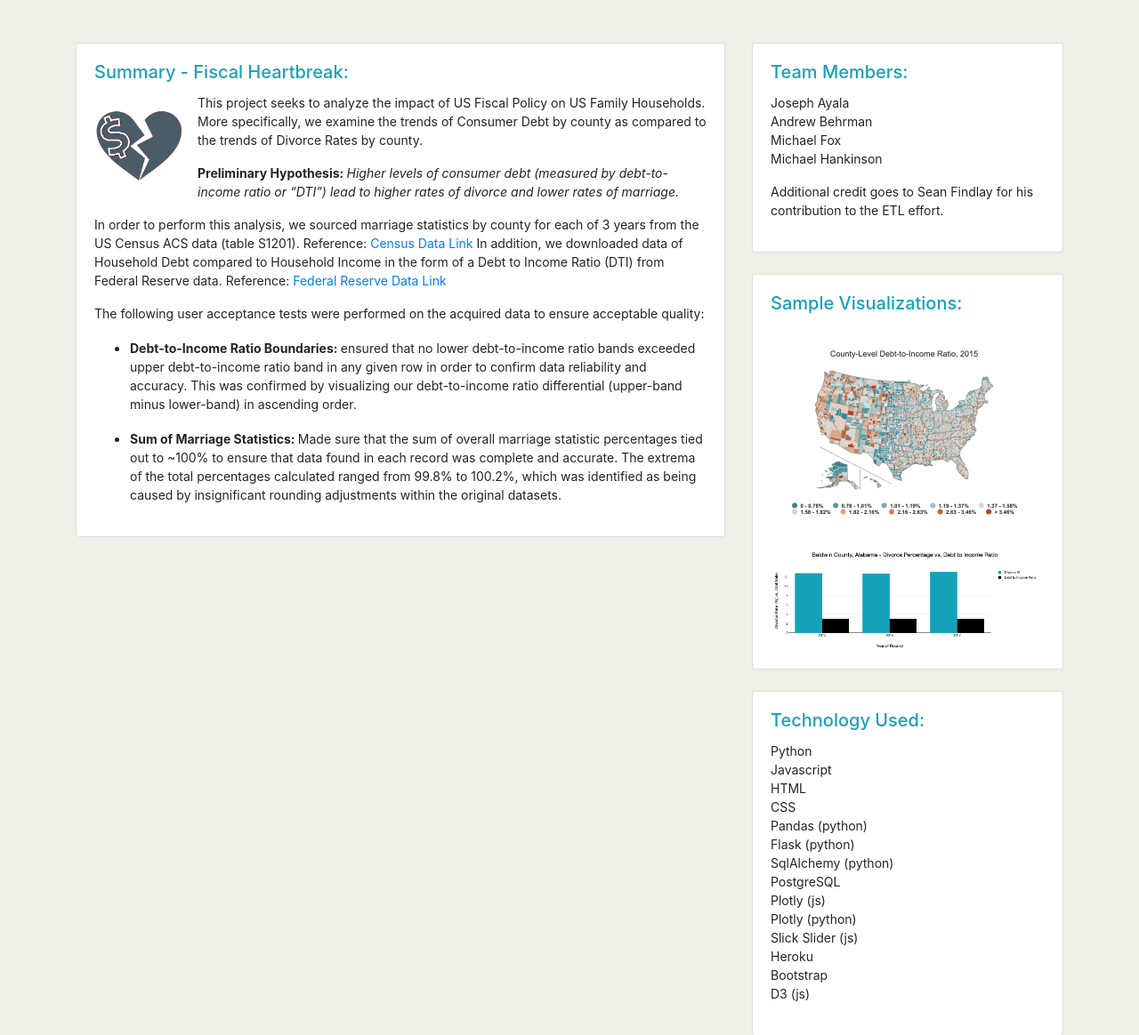
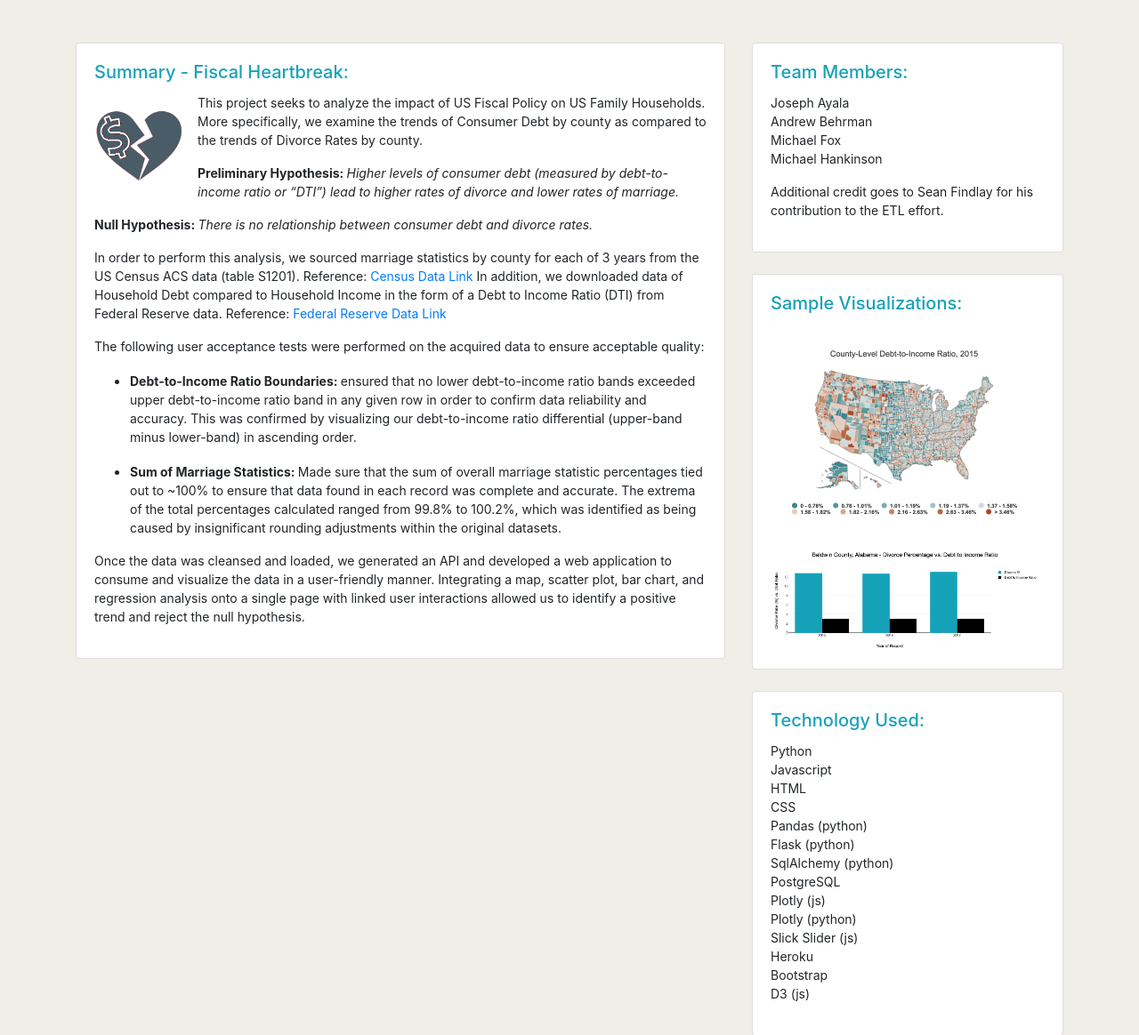
Before and after one commit to GTDataETL/FiscalHeartbreak2, a Flask app: page / in a window 1280 px wide. Shown: the part 40-1204 px from the top of the page at 89% size. Run offline with Flask 2, Linux system fonts and the light colour scheme; some libraries are stand-ins or nearby versions.

Commit message:
updated summary

```diff
--- a/fiscal-heartbreak/templates/index.html
+++ b/fiscal-heartbreak/templates/index.html
@@ -68,6 +68,9 @@
                       <b>Preliminary Hypothesis: </b><i>Higher levels of consumer debt (measured by debt-to-income
                       ratio or “DTI”) lead to higher rates of divorce and lower rates of marriage.</i>
                   </p>
+                  <p>
+                    <b>Null Hypothesis: </b><i>There is no relationship between consumer debt and divorce rates.</i>
+                </p>
                   <p>In order to perform this analysis, we sourced marriage statistics by county for each of 3 years from the US Census ACS data
                     (table S1201).  Reference: <a href="https://factfinder.census.gov/faces/nav/jsf/pages/searchresults.xhtml?refresh=t">
                       Census Data Link</a>
@@ -84,7 +87,11 @@
                        </p></li>
                        </ul>
                   </p>
-                  <p></p>
+                  <p>Once the data was cleansed and loaded, we generated an API and developed a web application to consume
+                    and visualize the data in a user-friendly manner.  Integrating a map, scatter plot, bar chart, and regression
+                    analysis onto
+                    a single page with linked user interactions allowed us to identify a positive trend and reject the null hypothesis.
+                  </p>
                 </div>
             </div>
           </div>
```
